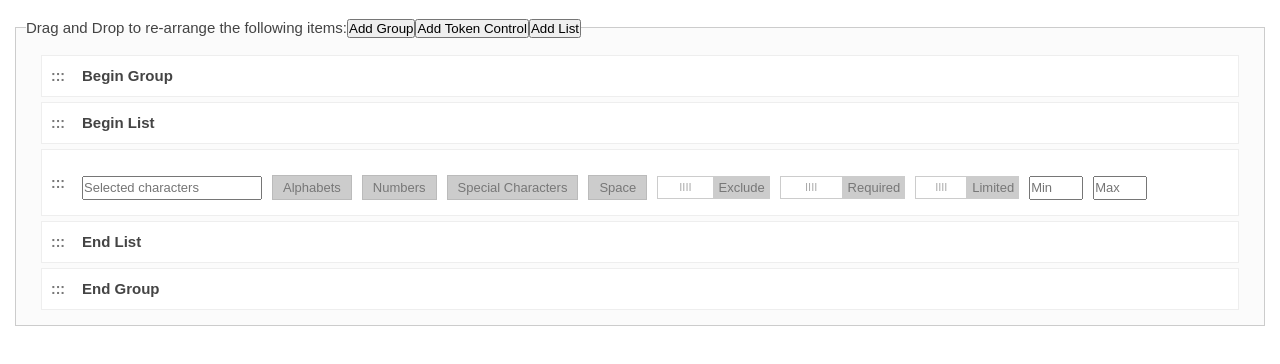
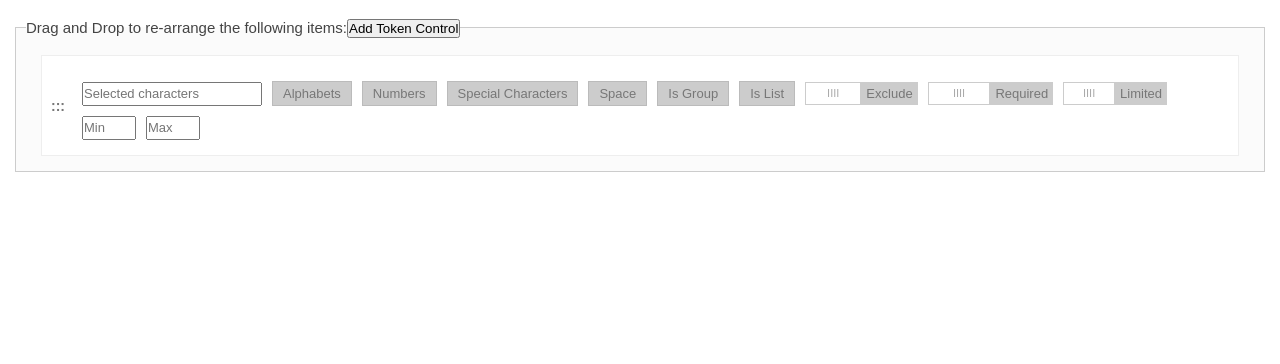
Before and after one commit to v8187/regex, a React (Create React App) app: page / in a window 1280 px wide. Shown: the top 364 px of the page. Built offline with nearby package versions, Linux system fonts and the light colour scheme.

Commit message:
- Removed Bracket usage. - Modified ID assignment logic. - Added setTokenID() in App.js - Added List and Capture Group Controls in TokenControl.js

```diff
--- a/public/css/styles.css
+++ b/public/css/styles.css
@@ -164,5 +164,3 @@ input,
 .check-box-container label {
   display: inline-block;
   padding: 0 10px; }
-
-/*# sourceMappingURL=styles.css.map */
--- a/src/App.js
+++ b/src/App.js
@@ -2,44 +2,21 @@ import React, { Component } from 'react';
 import Sortable from 'sortablejs';
 
 import { TokenControl } from './TokenControl';
-import { Bracket } from './Bracket';
-import { BGroup, EGroup, Token, BList, EList } from './models';
+import { Token } from './models';
 
-const _renderElements = (ctx) => {
-    console.log('_renderElements ', ctx.state.elements.length);
-    return ctx.state.elements.map((ele, i) => {
-        console.log(ele.id);
+const _renderTokenControls = (ctx) => {
+    return ctx.state.tokenControls.map((token, i) => {
         let _obj = {
             key: i,
             onRemove: () => {
-                let pair = [ele.id];
-
-                if(ele.type !== 'token') {
-                    let tempId = ele.id,
-                    isB = ele.type.indexOf('b') === 0;
-
-                    pair.push(tempId.replace(isB ? 'ctrlb' : 'ctrle', isB ? 'ctrle' : 'ctrlb'));
-                }
-                ctx.removeElement(pair);
+                ctx.removeToken(token.id);
             },
-            label: ele.label,
-            className: ele.className
+            id: token.id,
+            index: token.index,
+            className: token.className
         };
 
-        switch (ele.type) {
-            case 'bGroup':
-                return <Bracket {..._obj} />;
-            case 'bList':
-                return <Bracket {..._obj} />;
-            case 'token':
-                return <TokenControl {..._obj} />;
-            case 'eList':
-                return <Bracket {..._obj} />;
-            case 'eGroup':
-                return <Bracket {..._obj} />;
-            default:
-                return null;
-        }
+        return <TokenControl {..._obj} />;
     });
 };
 
@@ -50,21 +27,16 @@ class App extends Component {
         super(props);
 
         this.state = {
-            elements: [
-                new BGroup(),
-                new BList(),
-                new Token(),
-                new EList(),
-                new EGroup()
-            ]
+            tokenControls: []
         };
 
-        this.addGroup = this.addGroup.bind(this);
-        this.addList = this.addList.bind(this);
         this.addToken = this.addToken.bind(this);
+        this.removeToken = this.removeToken.bind(this);
     }
 
     componentDidMount() {
+        this.addToken();
+
         this.sortable = new Sortable(this.elUl, {
             handle: '.handle-icon',
             sort: true
@@ -75,39 +47,32 @@ class App extends Component {
         this.sortable = null;
     }
 
-    addGroup(evt) {
-        evt.preventDefault();
+    addToken(evt) {
+        evt && evt.preventDefault();
 
         this.setState({
-            elements: this.state.elements.concat(new BGroup(), new EGroup())
+            tokenControls: this.state.tokenControls.concat(this.setTokenId(new Token(), this.state.tokenControls.length))
         });
     }
 
-    addList(evt) {
-        evt.preventDefault();
+    setTokenId(token, index) {
+        token.index = index;
+        token.id = `ctrlToken${index}`;
+
+        return token;
+    }
+
+    removeToken(id) {
+        var _filteredControls = this.state.tokenControls.filter(token => {
+            return token.id !== id;
+        });
+
+        _filteredControls.map((token, i) => {
+            this.setTokenId(token, i);
+        });
 
         this.setState({
-            elements: this.state.elements.concat(new BList(), new EList())
-        });
-    }
-
-    addToken(evt) {
-        evt.preventDefault();
-
-        this.setState({
-            elements: this.state.elements.concat(new Token())
-        });
-    }
-
-    removeElement(ids) {
-        var _filteredList = this.state.elements.filter(ele => {
-            return ele.id !== ids[0] && ele.id !== ids[1];
-        });
-
-        _filteredList.map(ele => ele.updateId());
-
-        this.setState({
-            elements: _filteredList
+            tokenControls: _filteredControls
         });
     }
 
@@ -116,12 +81,10 @@ class App extends Component {
             <form id="generator">
                 <fieldset id="characterTypes">
                     <legend>Drag and Drop to re-arrange the following items:
-            <button onClick={this.addGroup}>Add Group</button>
                         <button onClick={this.addToken}>Add Token Control</button>
-                        <button onClick={this.addList}>Add List</button>
                     </legend>
                     <ul ref={ul => { this.elUl = ul; }}>
-                        {_renderElements(this)}
+                        {_renderTokenControls(this)}
                     </ul>
                 </fieldset>
                 <output></output>
--- a/src/TokenControl.js
+++ b/src/TokenControl.js
@@ -5,17 +5,13 @@ import { ToggleSwitch } from './ToggleSwitch';
 import { CheckBox } from './CheckBox';
 
 export class TokenControl extends Component {
-    source;
 
     constructor(props) {
 
         super(props);
 
-        this.state = {
-            placeholder: 'Selected characters'
-        };
+        this.state = {};
 
-        // this.handleChange = this.handleChange.bind(this);
         this.handleAlphaChange = this.handleAlphaChange.bind(this);
         this.handleNumberChange = this.handleNumberChange.bind(this);
         this.handleSpecialChange = this.handleSpecialChange.bind(this);
@@ -24,17 +20,12 @@ export class TokenControl extends Component {
         this.handleIncludeChange = this.handleIncludeChange.bind(this);
         this.handleInfiniteChange = this.handleInfiniteChange.bind(this);
         this.handleInputChange = this.handleInputChange.bind(this);
-
+        this.handleMinChange = this.handleMinChange.bind(this);
+        this.handleMaxChange = this.handleMaxChange.bind(this);
+        this.handleIsListChange = this.handleIsListChange.bind(this);
+        this.handleIsGroupChange = this.handleIsGroupChange.bind(this);
     }
 
-    handleChange(evt) {
-        evt.stopPropagation();
-        this.setState({
-            isOn: this.control.checked
-        }, () => {
-            this.props.onToggle && this.props.onToggle(this.state.isOn);
-        });
-    }
     handleAlphaChange(evt) { }
     handleNumberChange(evt) { }
     handleSpecialChange(evt) { }
@@ -43,6 +34,10 @@ export class TokenControl extends Component {
     handleIncludeChange(evt) { }
     handleInfiniteChange(evt) { }
     handleInputChange(evt) { }
+    handleMinChange(evt) { }
+    handleMaxChange(evt) { }
+    handleIsListChange(evt) { }
+    handleIsGroupChange(evt) { }
 
     // Runs after the component output has been rendered to the DOM
     componentDidMount() {
@@ -50,17 +45,14 @@ export class TokenControl extends Component {
             isOn: this.props.isOn
         });
     }
-    // When Component gets destroyed
-    componentWillUnmount() {
-
-    }
 
     render() {
-        var index = document.querySelectorAll('.control-element').length;
+        let { index } = this.props;
 
         return (<ControlWrapper  {...this.props}><div>
             <input id={`ctrlInput${index}`}
-                type="text" placeholder={this.state.placeholder} />
+                type="text" placeholder="Selected characters"
+                onChange={this.handleInputChange} />
             <CheckBox id={`ctrlAlphabet${index}`}
                 label="Alphabets"
                 onToggle={this.handleAlphaChange} />
@@ -73,6 +65,12 @@ export class TokenControl extends Component {
             <CheckBox id={`ctrlSpace${index}`}
                 label="Space"
                 onToggle={this.handleSpaceChange} />
+            <CheckBox id={`ctrlIsGroup${index}`}
+                label="Is Group"
+                onToggle={this.handleIsGroupChange} />
+            <CheckBox id={`ctrlIsList${index}`}
+                label="Is List"
+                onToggle={this.handleIsListChange} />
             <ToggleSwitch id={`ctrlInclude${index}`}
                 onLabel="Include" offLabel="Exclude"
                 onToggle={this.handleIncludeChange} />
@@ -83,9 +81,11 @@ export class TokenControl extends Component {
                 onLabel="Infinite" offLabel="Limited"
                 onToggle={this.handleInfiniteChange} />
             <input id={`ctrlMin${index}`}
-                type="number" min="0" placeholder="Min" />
+                type="number" min="0" placeholder="Min"
+                onChange={this.handleMinChange} />
             <input id={`ctrlMax${index}`}
-                type="number" min="1" placeholder="Max" />
+                type="number" min="1" placeholder="Max"
+                onChange={this.handleMaxChange} />
         </div></ControlWrapper>);
     }
 }
--- a/src/models.js
+++ b/src/models.js
@@ -1,20 +1,5 @@
 class BaseModel {
     id = '';
-
-    constructor() {
-        this.updateId(true);
-    }
-
-    updateId(isNew) {
-        var len = document.querySelectorAll(`.${this.className}`).length;
-        if (len && this.type !== 'token') {
-            len = len / 2;
-        }
-        if (!isNew) {
-            len--;
-        }
-        this.id = `ctrl${this.type}${len}`;
-    }
 };
 
 export class Token extends BaseModel {
```
